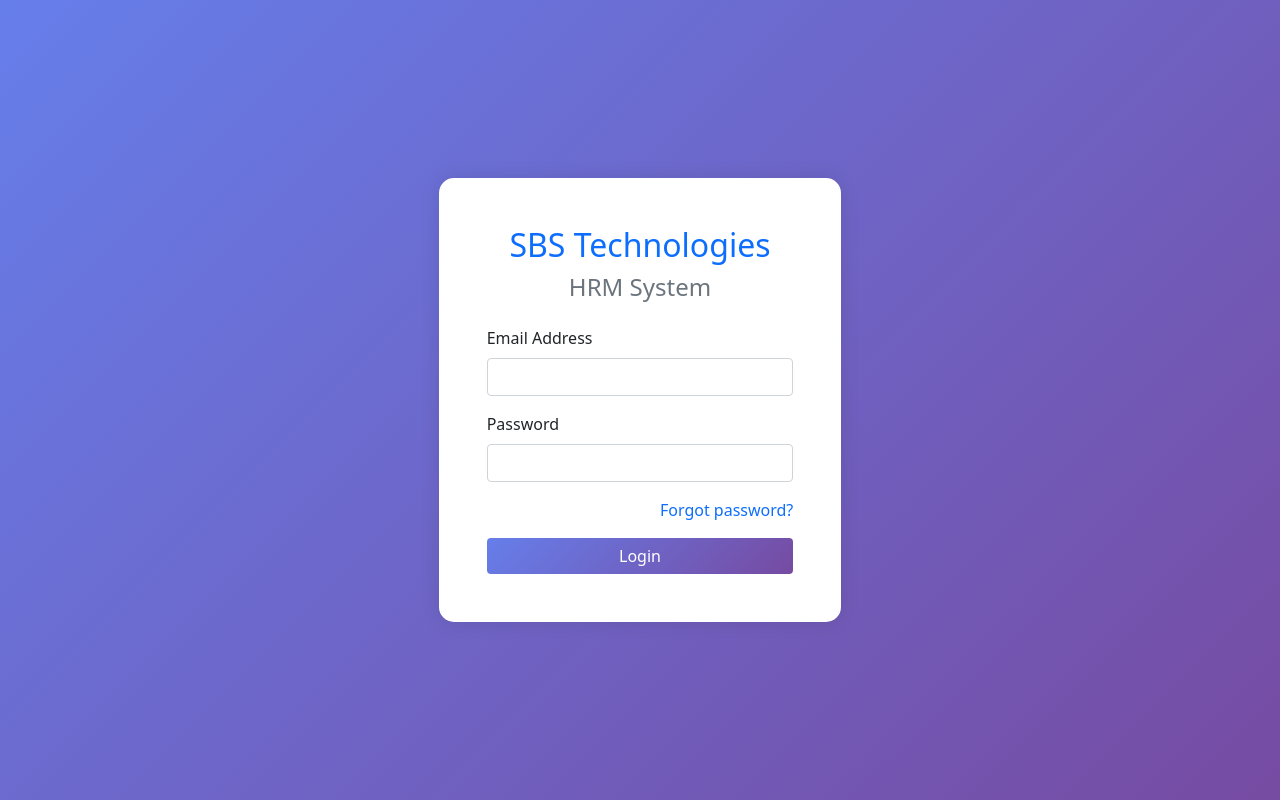
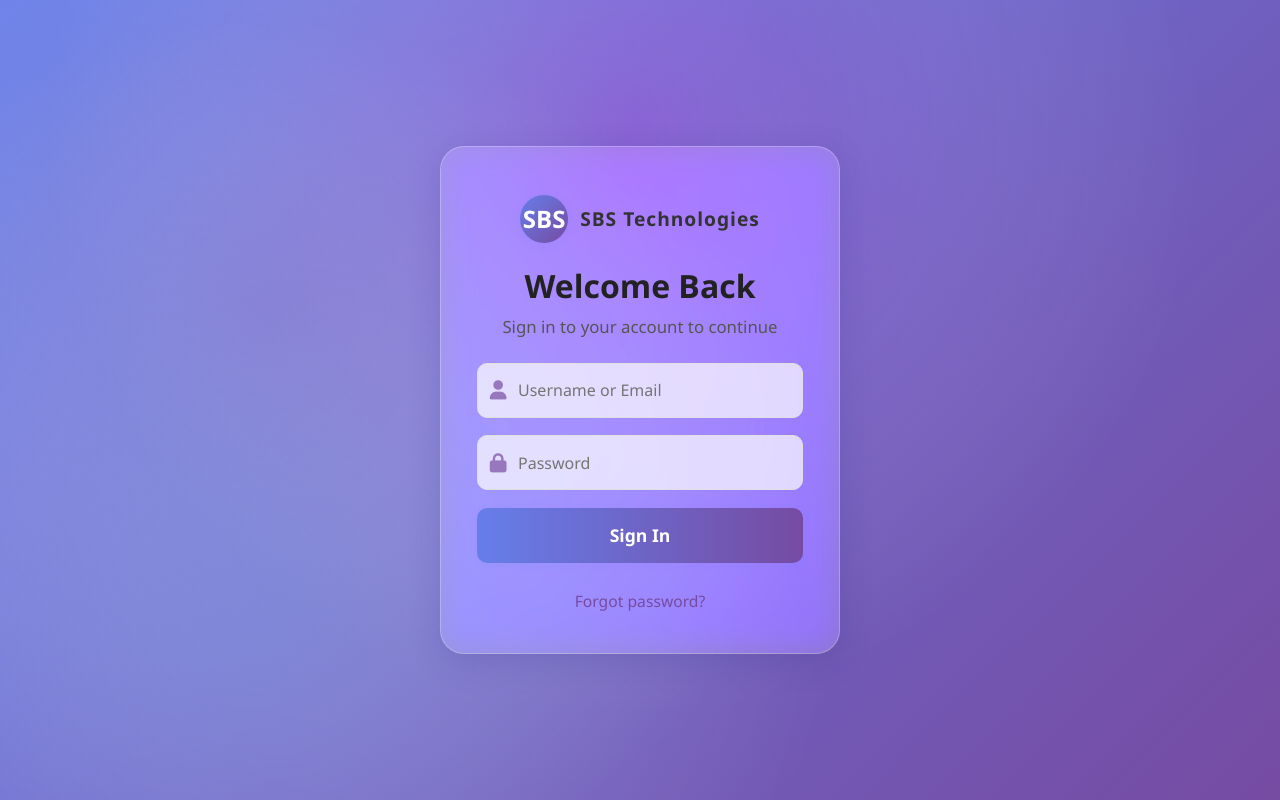
Before and after one commit to Murtaza7n/hrm-System, a Django app: page / in a window 1280 px wide. Run offline with Django 5.2, Linux system fonts and the light colour scheme; data comes from the database, SQL or seed files in the repository; both versions use the stored data as it was after the commit.

Commit message:
login page

```diff
--- /dev/null
+++ b/static/css/style.css
@@ -0,0 +1,206 @@
+body, html {
+    min-height: 100vh;
+    height: 100%;
+    margin: 0;
+    padding: 0;
+    font-family: 'Segoe UI', Arial, sans-serif;
+}
+
+.login-bg {
+    min-height: 100vh;
+    width: 100vw;
+    background: linear-gradient(135deg, #667eea 0%, #764ba2 100%);
+    display: flex;
+    align-items: center;
+    justify-content: center;
+    position: relative;
+    overflow: hidden;
+}
+
+.login-card-glass {
+    background: rgba(255, 255, 255, 0.18);
+    box-shadow: 0 8px 32px 0 rgba(31, 38, 135, 0.18);
+    backdrop-filter: blur(16px) saturate(180%);
+    -webkit-backdrop-filter: blur(16px) saturate(180%);
+    border-radius: 24px;
+    border: 1.5px solid rgba(255, 255, 255, 0.25);
+    padding: 48px 36px 36px 36px;
+    max-width: 400px;
+    width: 100%;
+    display: flex;
+    flex-direction: column;
+    align-items: center;
+    z-index: 2;
+}
+
+.login-brand {
+    display: flex;
+    align-items: center;
+    gap: 12px;
+    margin-bottom: 18px;
+}
+.brand-logo {
+    background: linear-gradient(135deg, #667eea 0%, #764ba2 100%);
+    color: #fff;
+    font-weight: bold;
+    font-size: 1.5rem;
+    border-radius: 50%;
+    width: 48px;
+    height: 48px;
+    display: flex;
+    align-items: center;
+    justify-content: center;
+    box-shadow: 0 2px 8px rgba(102,126,234,0.15);
+}
+.brand-name {
+    font-size: 1.2rem;
+    font-weight: 600;
+    color: #333;
+    letter-spacing: 1px;
+}
+
+.login-title {
+    font-size: 2rem;
+    font-weight: 700;
+    color: #222;
+    margin-bottom: 0.5rem;
+    text-align: center;
+}
+.login-desc {
+    color: #555;
+    font-size: 1.05rem;
+    text-align: center;
+    margin-bottom: 1.5rem;
+}
+
+.login-form-modern {
+    width: 100%;
+    display: flex;
+    flex-direction: column;
+    gap: 1.1rem;
+}
+.input-group-modern {
+    position: relative;
+    width: 100%;
+}
+.input-group-modern input {
+    width: 100%;
+    padding: 0.9rem 1rem 0.9rem 2.5rem;
+    border-radius: 10px;
+    border: 1.5px solid #e0e0e0;
+    font-size: 1rem;
+    background: rgba(255,255,255,0.7);
+    color: #222;
+    outline: none;
+    transition: border 0.2s, box-shadow 0.2s;
+    box-shadow: 0 1px 2px rgba(102,126,234,0.04);
+}
+.input-group-modern input:focus {
+    border-color: #764ba2;
+    background: #fff;
+    box-shadow: 0 2px 8px rgba(102,126,234,0.10);
+}
+.input-group-modern .input-icon {
+    position: absolute;
+    left: 0.8rem;
+    top: 50%;
+    transform: translateY(-50%);
+    color: #764ba2;
+    font-size: 1.2rem;
+    opacity: 0.7;
+}
+
+.btn-modern {
+    border: none;
+    border-radius: 10px;
+    font-size: 1.1rem;
+    font-weight: 600;
+    padding: 0.9rem 0;
+    margin-bottom: 0.2rem;
+    cursor: pointer;
+    transition: background 0.2s, color 0.2s, box-shadow 0.2s;
+    box-shadow: 0 2px 8px rgba(102,126,234,0.08);
+}
+.btn-gradient {
+    background: linear-gradient(90deg, #667eea 0%, #764ba2 100%);
+    color: #fff;
+}
+.btn-gradient:hover {
+    background: linear-gradient(90deg, #764ba2 0%, #667eea 100%);
+    color: #fff;
+}
+.btn-google {
+    background: #fff;
+    color: #ea4335;
+    border: 1.5px solid #e0e0e0;
+    display: flex;
+    align-items: center;
+    justify-content: center;
+    gap: 0.7rem;
+}
+.btn-google i {
+    font-size: 1.2rem;
+}
+.btn-google:hover {
+    background: #f5f5f5;
+    color: #b92c1a;
+}
+
+.or-divider {
+    text-align: center;
+    color: #aaa;
+    font-size: 0.95rem;
+    margin: 0.7rem 0 0.7rem 0;
+    position: relative;
+}
+.or-divider:before, .or-divider:after {
+    content: '';
+    display: inline-block;
+    width: 40%;
+    height: 1px;
+    background: #e0e0e0;
+    vertical-align: middle;
+    margin: 0 8px;
+}
+
+.login-footer {
+    width: 100%;
+    display: flex;
+    flex-direction: column;
+    align-items: center;
+    gap: 0.5rem;
+    margin-top: 1.2rem;
+}
+.forgot-link {
+    color: #764ba2;
+    font-size: 0.98rem;
+    text-decoration: none;
+    font-weight: 500;
+    margin-bottom: 0.2rem;
+}
+.forgot-link:hover {
+    text-decoration: underline;
+}
+.register-link {
+    color: #555;
+    font-size: 0.98rem;
+}
+.register-link a {
+    color: #764ba2;
+    font-weight: 600;
+    text-decoration: none;
+    margin-left: 0.2rem;
+}
+.register-link a:hover {
+    text-decoration: underline;
+}
+
+@media (max-width: 600px) {
+    .login-card-glass {
+        padding: 24px 8px 18px 8px;
+        max-width: 98vw;
+    }
+    .login-bg {
+        padding: 0 2vw;
+    }
+}
--- a/templates/core/base.html
+++ b/templates/core/base.html
@@ -13,6 +13,7 @@
     {% endif %}
     <link href="https://cdn.jsdelivr.net/npm/bootstrap@5.1.3/dist/css/bootstrap.min.css" rel="stylesheet">
     <link href="https://cdnjs.cloudflare.com/ajax/libs/font-awesome/6.0.0/css/all.min.css" rel="stylesheet">
+    <link rel="stylesheet" href="{% static 'css/style.css' %}">
     <style>
         .sidebar {
             min-height: 100vh;
--- a/templates/core/login.html
+++ b/templates/core/login.html
@@ -1,45 +1,70 @@
 {% extends 'core/base.html' %}
 
-{% block title %}Login - HRM System{% endblock %}
+{% block title %}Login - SBS Technologies{% endblock %}
 
 {% block auth_content %}
-<div class="container-fluid">
-    <div class="row justify-content-center align-items-center min-vh-100" style="background: linear-gradient(135deg, #667eea 0%, #764ba2 100%);">
-        <div class="col-md-6 col-lg-4">
-            <div class="card">
-                <div class="card-body p-5">
-                    <div class="text-center mb-4">
-                        <h2 class="text-primary">SBS Technologies</h2>
-                        <h4 class="text-muted">HRM System</h4>
-                    </div>
-
-                    {% if messages %}
-                        {% for message in messages %}
-                            <div class="alert alert-{% if message.tags == 'error' %}danger{% else %}{{ message.tags }}{% endif %} alert-dismissible fade show" role="alert">
-                                {{ message }}
-                                <button type="button" class="btn-close" data-bs-dismiss="alert"></button>
-                            </div>
-                        {% endfor %}
-                    {% endif %}
-
-                    <form method="post">
-                        {% csrf_token %}
-                        <div class="mb-3">
-                            <label for="username" class="form-label">Email Address</label>
-                            <input type="text" class="form-control" id="username" name="username" required>
-                        </div>
-                        <div class="mb-3">
-                            <label for="password" class="form-label">Password</label>
-                            <input type="password" class="form-control" id="password" name="password" required>
-                        </div>
-                        <div class="mb-3 text-end">
-                            <a href="#" class="text-decoration-none">Forgot password?</a>
-                        </div>
-                        <button type="submit" class="btn btn-primary w-100">Login</button>
-                    </form>
-                </div>
+<div class="login-bg" style="position:relative;">
+    <canvas id="bg-canvas" style="position:absolute;top:0;left:0;width:100vw;height:100vh;z-index:0;"></canvas>
+    <div class="login-card-glass" style="position:relative;z-index:2;">
+        <div class="login-brand mb-4">
+            <span class="brand-logo">SBS</span>
+            <span class="brand-name">SBS Technologies</span>
+        </div>
+        <h2 class="login-title">Welcome Back</h2>
+        <p class="login-desc mb-4">Sign in to your account to continue</p>
+        <form method="post" class="login-form-modern">
+            {% csrf_token %}
+            <div class="input-group-modern">
+                <span class="input-icon"><i class="fa fa-user"></i></span>
+                <input type="text" id="username" name="username" placeholder="Username or Email" required>
             </div>
+            <div class="input-group-modern">
+                <span class="input-icon"><i class="fa fa-lock"></i></span>
+                <input type="password" id="password" name="password" placeholder="Password" required>
+            </div>
+            <button type="submit" class="btn-modern btn-gradient w-100">Sign In</button>
+        </form>
+        <div class="login-footer mt-4">
+            <a href="#" class="forgot-link">Forgot password?</a>
         </div>
     </div>
 </div>
+<script>
+// Animated gradient background effect
+const canvas = document.getElementById('bg-canvas');
+if (canvas) {
+    const ctx = canvas.getContext('2d');
+    let w = window.innerWidth;
+    let h = window.innerHeight;
+    canvas.width = w;
+    canvas.height = h;
+    let t = 0;
+    function draw() {
+        ctx.clearRect(0, 0, w, h);
+        for (let i = 0; i < 3; i++) {
+            const r = 200 + 55 * Math.sin(t + i);
+            const g = 120 + 80 * Math.cos(t + i * 1.5);
+            const b = 220 + 35 * Math.sin(t + i * 2);
+            const x = w/2 + Math.sin(t + i) * w/3;
+            const y = h/2 + Math.cos(t + i * 1.2) * h/3;
+            const grad = ctx.createRadialGradient(x, y, 0, x, y, w/2.2);
+            grad.addColorStop(0, `rgba(${r},${g},${b},0.25)`);
+            grad.addColorStop(1, 'rgba(255,255,255,0)');
+            ctx.beginPath();
+            ctx.arc(x, y, w/2.2, 0, 2 * Math.PI);
+            ctx.fillStyle = grad;
+            ctx.fill();
+        }
+        t += 0.008;
+        requestAnimationFrame(draw);
+    }
+    draw();
+    window.addEventListener('resize', () => {
+        w = window.innerWidth;
+        h = window.innerHeight;
+        canvas.width = w;
+        canvas.height = h;
+    });
+}
+</script>
 {% endblock %}
```
Also changed, not shown: db.sqlite3.
